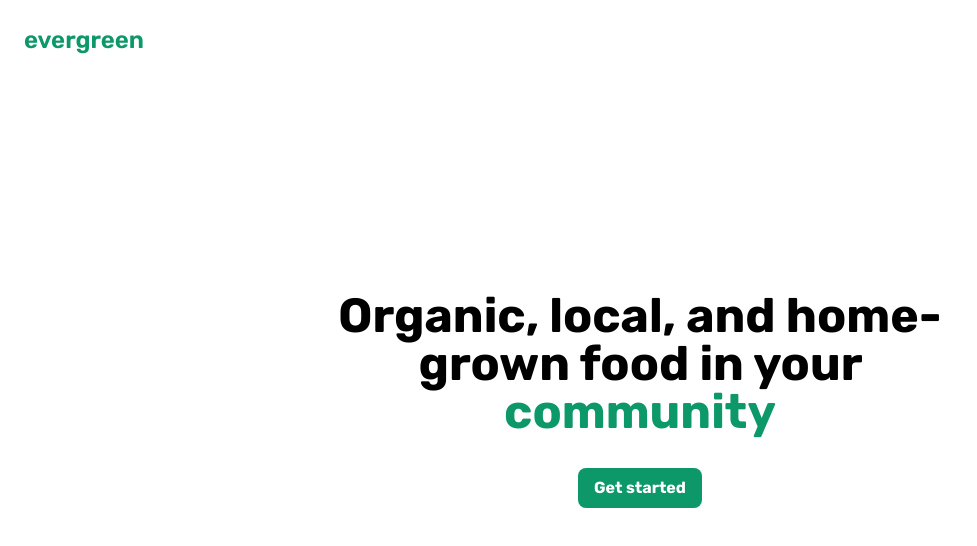
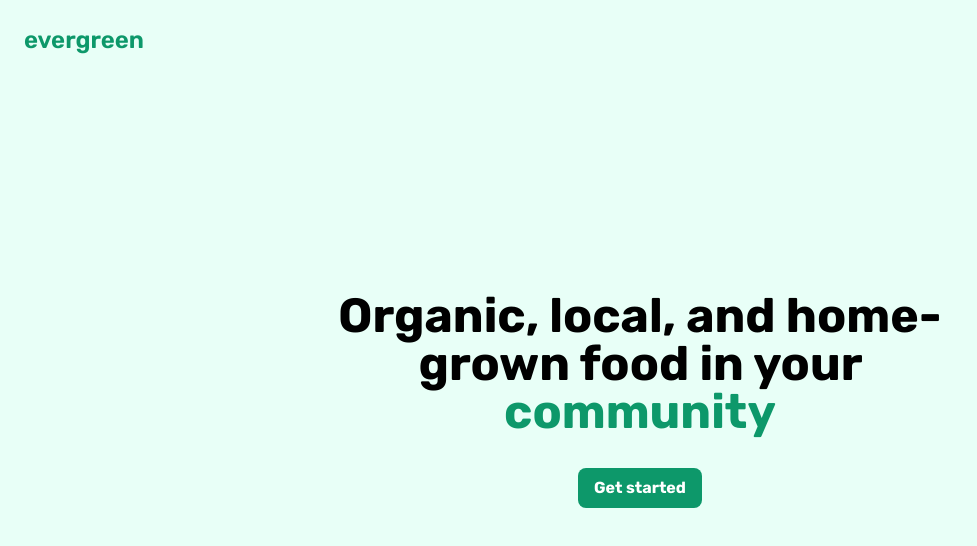
Before and after one commit to ShubhamPatilsd/evergreen, a Next.js app: page / in a window 1280 px wide. Shown: the top 546 px of the page, without its empty margins (0-977 px from the left). Built offline with nearby package versions, Linux system fonts and the light colour scheme; no server answers.

Commit message:
added background

```diff
--- a/styles/globals.css
+++ b/styles/globals.css
@@ -3,3 +3,7 @@
 @tailwind base;
 @tailwind components;
 @tailwind utilities;
+
+html {
+  background-color: #e8fff7;
+}
```
